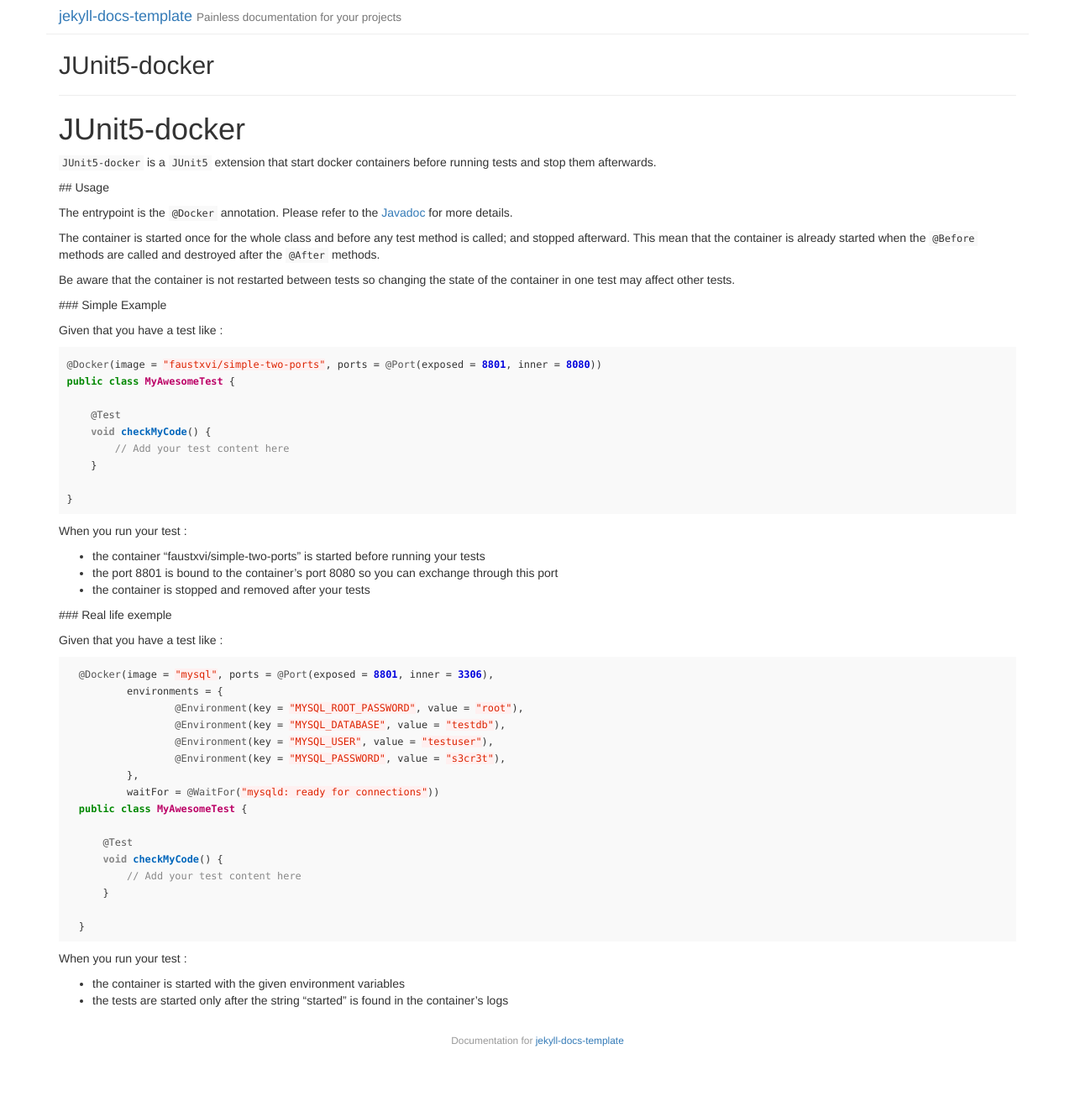
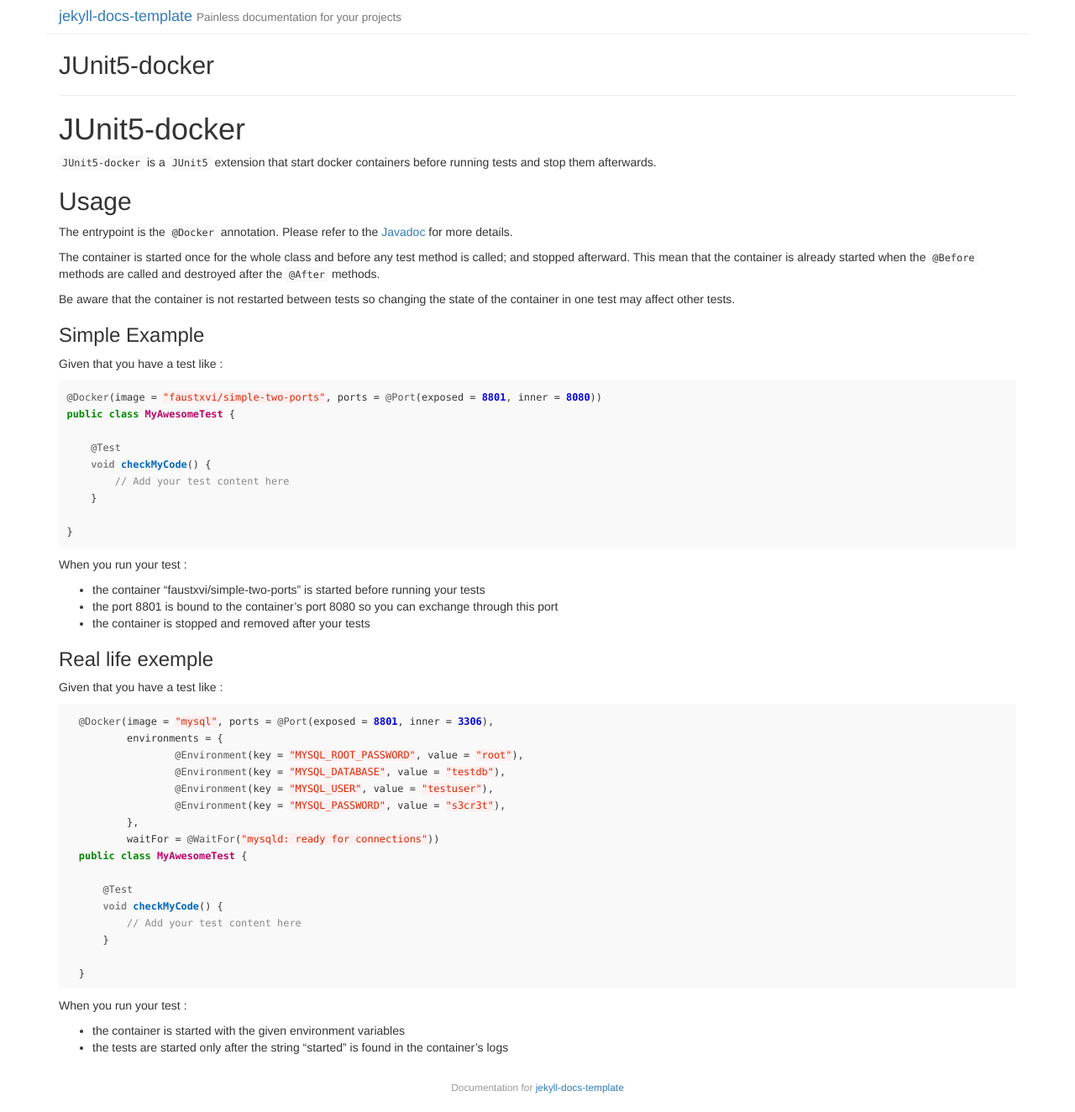
Before and after one commit to FaustXVI/junit5-docker, a Jekyll site: the page built from docs/index.md, in a window 1280 px wide. Shown: the whole page at 84% size. Built offline with Jekyll 4.4.1, drawn with Linux system fonts in a browser that asks for light colours; before the commit the page ends 1268 px from its top, so only the background shows below that; part of the change alters nothing that is shown.

Commit message:
fix jekyll rendering

```diff
--- a/docs/_config.yml
+++ b/docs/_config.yml
@@ -55,3 +55,7 @@ redcarpet:
         'tables',
         'hardwrap'
     ]
+
+
+kramdown:
+    input:          GFM
```
Also changed, not shown: docs/index.md (+9 -5 lines).
